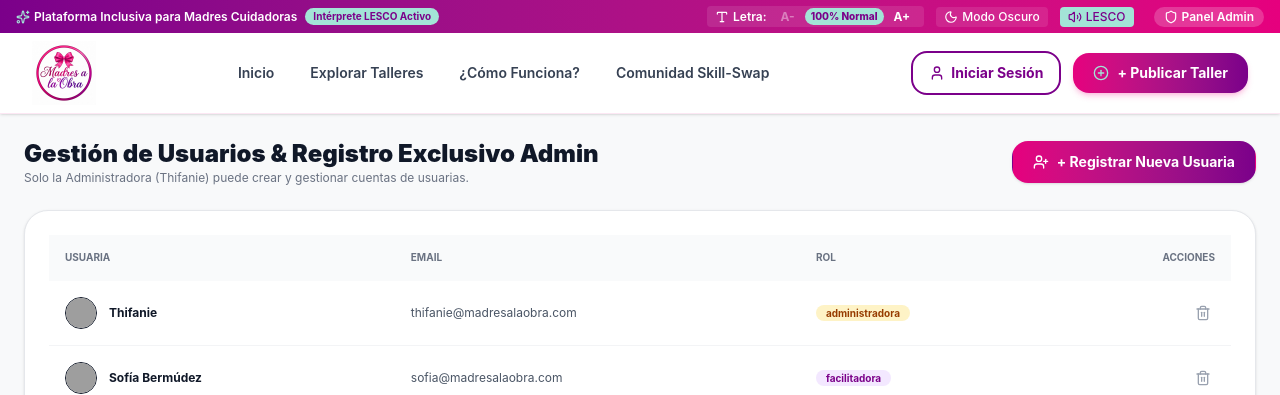
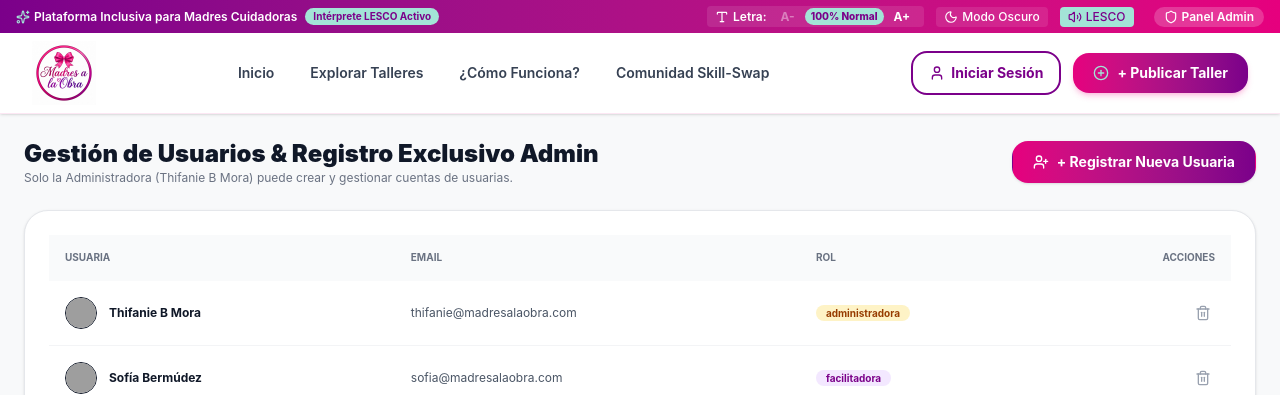
Before and after one commit to Thiffanie-Programadora/madres-a-la-obra, a React (Vite) app in the folder madres-a-la-obra/: page /admin/usuarios in a window 1280 px wide. Shown: the top 395 px of the page. Built offline with nearby package versions, Linux system fonts and the light colour scheme; data requests are answered from the project's data file; grey boxes are pictures that could not be loaded.

Commit message:
fix: update admin user full name to Thifanie B Mora

```diff
--- a/madres-a-la-obra/db.json
+++ b/madres-a-la-obra/db.json
@@ -2,7 +2,7 @@
   "usuarios": [
     {
       "id": "u1",
-      "nombre": "Thifanie",
+      "nombre": "Thifanie B Mora",
       "email": "thifanie@madresalaobra.com",
       "password": "123410*",
       "rol": "administradora",
--- a/madres-a-la-obra/src/pages/admin/AdminUsuarios.jsx
+++ b/madres-a-la-obra/src/pages/admin/AdminUsuarios.jsx
@@ -56,7 +56,7 @@ export default function AdminUsuarios() {
       <div className="flex flex-col sm:flex-row justify-between items-start sm:items-center gap-4">
         <div>
           <h1 className="text-2xl font-black text-gray-900">Gestión de Usuarios & Registro Exclusivo Admin</h1>
-          <p className="text-xs text-gray-500">Solo la Administradora (Thifanie) puede crear y gestionar cuentas de usuarias.</p>
+          <p className="text-xs text-gray-500">Solo la Administradora (Thifanie B Mora) puede crear y gestionar cuentas de usuarias.</p>
         </div>
         <Boton variant="primary" size="md" onClick={() => setIsModalOpen(true)} icon={UserPlus}>
           + Registrar Nueva Usuaria
--- a/madres-a-la-obra/src/views/adminDashboard.jsx
+++ b/madres-a-la-obra/src/views/adminDashboard.jsx
@@ -32,7 +32,7 @@ export default function AdminDashboard({
   const [newWorkshopData, setNewWorkshopData] = useState({
     title: '',
     category: 'Manualidades & Costura',
-    facilitator: 'Thifanie',
+    facilitator: 'Thifanie B Mora',
     facilitatorRole: 'Docente y Mamá Cuidadora',
     modality: 'Virtual',
     schedule: 'Mar y Jue (10:00 - 11:30 AM)',
```
